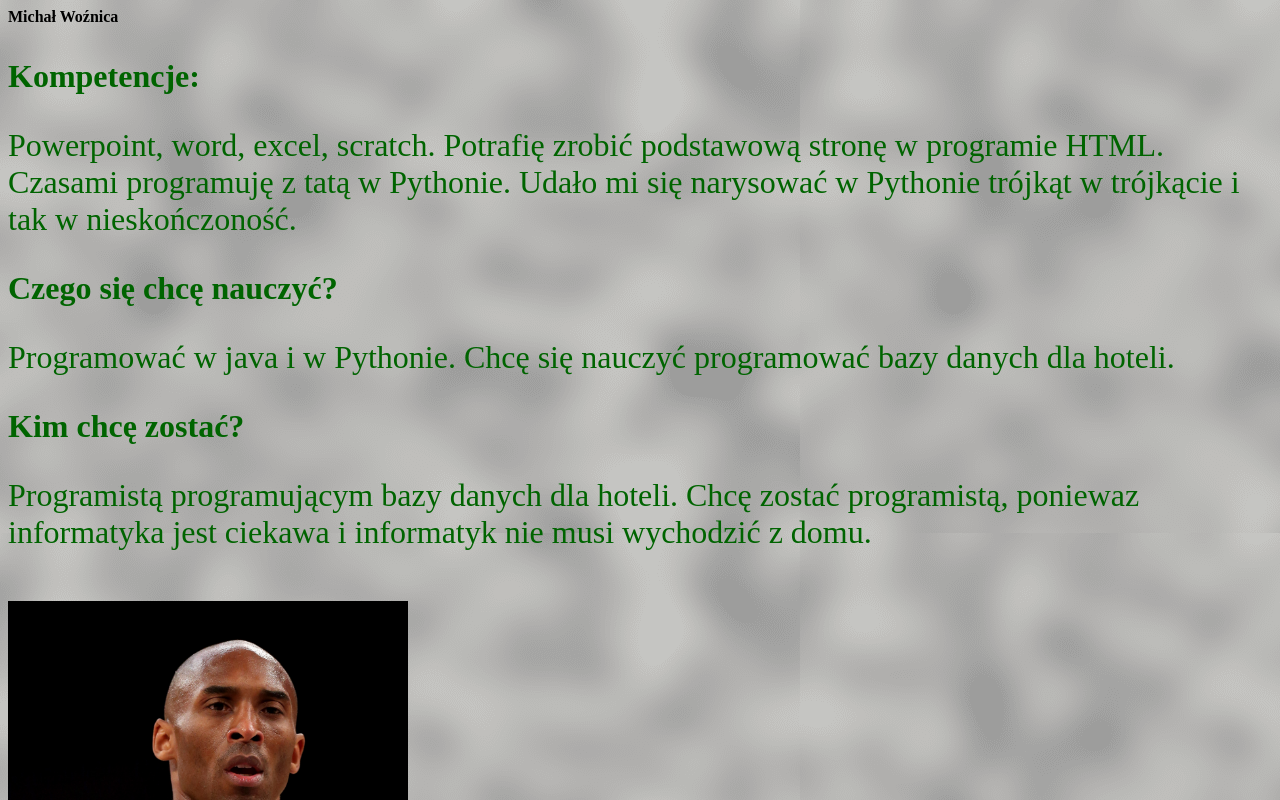
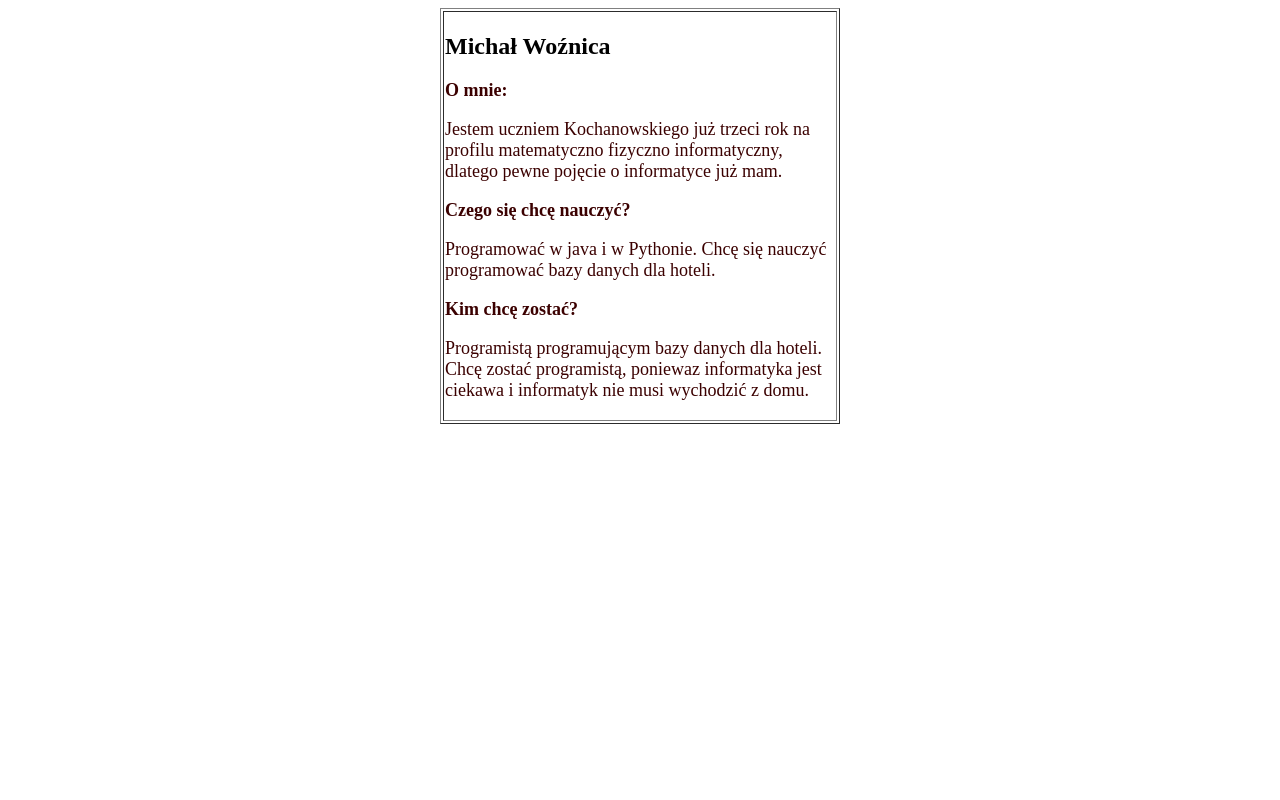
Before and after one commit to Kidnapper13/Kidnapper13.github.io, a plain HTML site: page index.html in a window 1280 px wide. Shown: the top 800 px of the page. Drawn offline with Linux system fonts and the light colour scheme; a web font is replaced by a local one.

Commit message:
Add files via upload

```diff
--- a/index.html
+++ b/index.html
@@ -10,21 +10,46 @@
     <link rel="preconnect" href="https://fonts.gstatic.com" crossorigin>
     <link href="https://fonts.googleapis.com/css2?family=Passions+Conflict&display=swap" rel="stylesheet">
 </head>
-<body
+<body>
+
+
+
+   <table align="center" border="1" spacing="1" padding="1" width="400">
+<tr>
+<td>
     <h2><b>Michał Woźnica</h2></b>
-    <p><b>Kompetencje:</p></b>
-    <p>Powerpoint, word, excel, scratch. Potrafię zrobić podstawową stronę w programie HTML. Czasami programuję z tatą w Pythonie. Udało mi się narysować w Pythonie  trójkąt w trójkącie i tak w nieskończoność. </p>
+    <p><b>O mnie:</p></b>
+    <p>Jestem uczniem Kochanowskiego już trzeci rok na profilu matematyczno fizyczno informatyczny, dlatego pewne pojęcie o informatyce już mam.</p>
     <p><b>Czego się chcę nauczyć?</p></b>
     <p>Programować w java i w Pythonie. Chcę się nauczyć programować bazy danych dla hoteli.</p>
     <p><b>Kim chcę zostać?</p></b>
     <p>Programistą programującym bazy danych dla hoteli. Chcę zostać programistą, poniewaz informatyka jest ciekawa i informatyk nie musi wychodzić z domu.</p>
-    <table border="2"
-    <tr>
-       <td><a href = "https://www.youtube.com/watch?v=2nPtY2-12xI">Speed niszczy oponentów</a></td>
-    </tr>
 
 
-    <br><img src="nig.jpg" alt="" width="400" align="mid">
+
+
+
+
+
+
+</td>
+
+
+
+
+
+</tr>
+
+
+
+
+
+
+   </table>
+
+
+
+
 
 
 
--- a/style.css
+++ b/style.css
@@ -1,13 +1,14 @@
 p
 {
-color: darkgreen;
+color: rgb(59, 0, 0);
 
-font-size:xx-large;
+font-size:large;
 
 
 }
 body
 {
-background-image: url("niger3.webp");
+
+
 
 }
```
Also changed, not shown: oiii.jpg (added).
